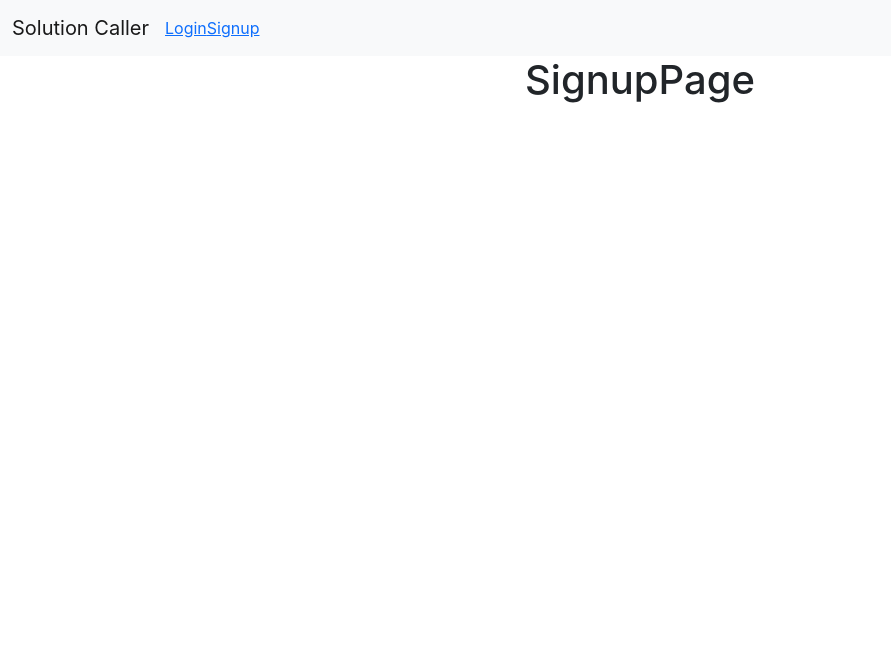
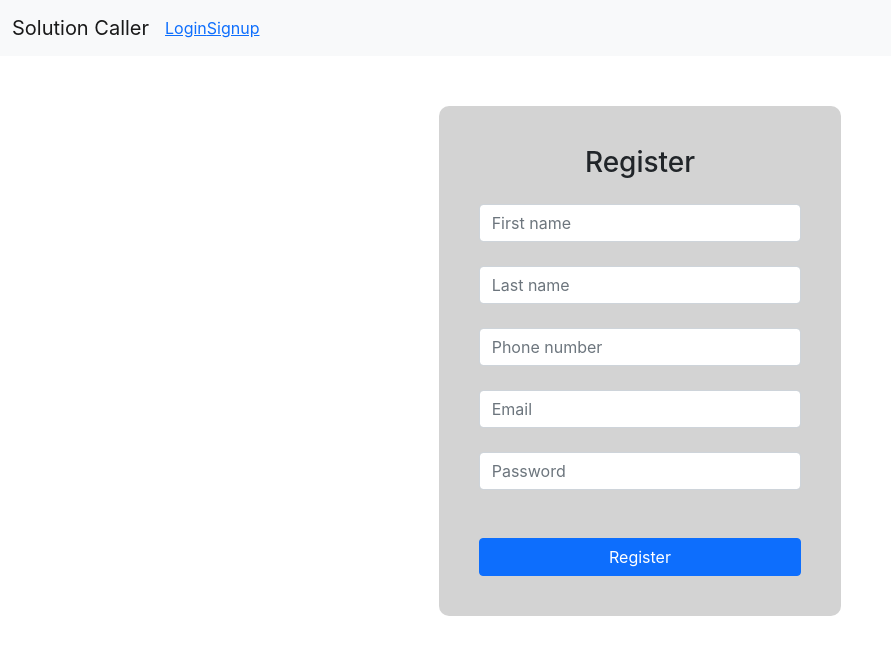
Before and after one commit to Johnsonojo/solution-recall-frontend, a React (Create React App) app: page /signup in a window 1280 px wide. Shown: the top 654 px of the page, without its empty margins (0-891 px from the left). Built offline with nearby package versions, Linux system fonts and the light colour scheme.

Commit message:
add register page

```diff
--- a/package.json
+++ b/package.json
@@ -7,11 +7,16 @@
     "@testing-library/react": "^13.1.1",
     "@testing-library/user-event": "^13.5.0",
     "axios": "^0.27.2",
+    "bootstrap": "^5.1.3",
+    "prop-types": "^15.8.1",
     "react": "^18.0.0",
     "react-dom": "^18.0.0",
+    "react-hook-form": "^7.31.1",
     "react-query": "^3.38.1",
     "react-router-dom": "^6.3.0",
     "react-scripts": "^5.0.1",
+    "react-toastify": "^9.0.1",
+    "sass": "^1.51.0",
     "web-vitals": "^2.1.4"
   },
   "scripts": {
--- a/public/index.html
+++ b/public/index.html
@@ -16,6 +16,10 @@
     -->
     <link rel="manifest" href="%PUBLIC_URL%/manifest.json" />
     <!-- CSS only -->
+    <link
+      rel="stylesheet"
+      href="https://fonts.googleapis.com/css?family=Roboto:300,400,500,700&display=swap"
+    />
     <link
       href="https://cdn.jsdelivr.net/npm/bootstrap@5.1.3/dist/css/bootstrap.min.css"
       rel="stylesheet"
--- a/src/App.js
+++ b/src/App.js
@@ -1,5 +1,8 @@
 import { QueryClient, QueryClientProvider } from "react-query";
+import { ReactQueryDevtools } from "react-query/devtools";
 import { BrowserRouter, Route, Routes } from "react-router-dom";
+import { ToastContainer } from "react-toastify";
+import "react-toastify/dist/ReactToastify.min.css";
 import "./App.css";
 import Dashboard from "./pages/Dashboard";
 import Homepage from "./pages/Homepage";
@@ -15,12 +18,14 @@ function App() {
         <div className="App">
           <Routes>
             <Route path="/" element={<Homepage />} />
-            <Route path="login" element={<Login />} />
-            <Route path="signup" element={<Signup />} />
-            <Route path="dashboard" element={<Dashboard />} />
+            <Route path="/login" element={<Login />} />
+            <Route path="/signup" element={<Signup />} />
+            <Route path="/dashboard" element={<Dashboard />} />
           </Routes>
+          <ToastContainer />
         </div>
       </BrowserRouter>
+      <ReactQueryDevtools initialIsOpen={false} />
     </QueryClientProvider>
   );
 }
--- /dev/null
+++ b/src/components/Button/button.css
@@ -0,0 +1,20 @@
+.button {
+  background-color: #fff;
+  border-color: #dbdbdb;
+  border-width: 1px;
+  color: #363636;
+  border-radius: 0.5rem;
+  padding: 1rem 1.5rem;
+}
+
+.button:hover {
+  border-color: #b5b5b5;
+  background-color: red;
+}
+
+.button:focus {
+  outline: none;
+  border-color: #363636;
+  color: #363636;
+  box-shadow: 0 0 0 0.125em rgba(156, 157, 161, 0.25);
+}
--- /dev/null
+++ b/src/components/Button/button.jsx
@@ -0,0 +1,14 @@
+import "./button.css";
+
+const ReusableButton = ({ text, style, loading = false, ...restProps }) => {
+  return (
+    <div>
+      <button className="button" style={{ style }} {...restProps}>
+        {text}
+      </button>
+      <hr />
+    </div>
+  );
+};
+
+export default ReusableButton;
--- a/src/pages/Homepage/index.jsx
+++ b/src/pages/Homepage/index.jsx
@@ -1,23 +1,28 @@
 import React from "react";
 import LandingNavbar from "../../components/LandingNavbar";
 import { Link } from "react-router-dom";
+import ReusableButton from "../../components/Button/button";
 
 const Homepage = () => {
   return (
     <div>
       <LandingNavbar />
-      <h1>Welcome to solution recaller</h1>
-      <div>
-        <button>
+      {/* <h1>Welcome to solution recaller</h1> */}
+      {/* <div>
+        <button className="btn btn-primary">
           <Link to="/login">Login</Link>
         </button>
       </div>
 
       <div>
-        <button>
+        <button className="btn btn-primary">
           <Link to="/signup">Signup</Link>
         </button>
-      </div>
+      </div> */}
+      <ReusableButton text="Login">
+        <Link to="/login"></Link>
+      </ReusableButton>
+      <ReusableButton text="Register" />
     </div>
   );
 };
--- a/src/pages/Signup/index.jsx
+++ b/src/pages/Signup/index.jsx
@@ -1,11 +1,136 @@
 import React from "react";
+import { useForm } from "react-hook-form";
+import { useMutation, useQueryClient } from "react-query";
+import { useNavigate } from "react-router-dom";
+import { toast } from "react-toastify";
 import LandingNavbar from "../../components/LandingNavbar";
+import authAPI from "../../redux/api/authAPI";
+import "./signup.css";
 
 const SignupPage = () => {
+  const {
+    register,
+    formState: { errors },
+    handleSubmit,
+  } = useForm();
+
+  const queryClient = useQueryClient();
+  const navigate = useNavigate();
+
+  const mutation = useMutation(authAPI.signupUser, {
+    onSuccess: (data) => {
+      if (!data.error) {
+        queryClient.setQueryData("registeredUserDetails", () => data.data);
+        localStorage.setItem("registeredUserId", data?.data?.id);
+        navigate("/dashboard");
+      }
+    },
+    onError: (data) => {
+      toast.error(data?.response?.data?.message);
+    },
+  });
+  const onSubmit = (data) => {
+    const userDetails = data;
+    mutation.mutate({ userDetails });
+  };
+
+  const passwordTest = /^(?=.*\d)(?=.*[a-z])(?=.*[A-Z])(?=.*[a-zA-Z]).{8,}$/;
+  const emailTest = /^[A-Z0-9._%+-]+@[A-Z0-9.-]+\.[A-Z]{2,4}$/i;
+
   return (
     <div>
       <LandingNavbar />
-      <h1>SignupPage</h1>
+      <div className="col-sm-12 col-md-6 col-lg-4 container">
+        <form className="form-container" onSubmit={handleSubmit(onSubmit)}>
+          <h3 className="mb-4">Register</h3>
+          <div className="form-group mb-4">
+            <input
+              type="text"
+              className="form-control"
+              id="exampleInputFirstName"
+              placeholder="First name"
+              {...register("firstName", { required: true, maxLength: 20 })}
+            />
+            <label className="error-label">
+              {errors.firstName?.type === "required" &&
+                "First name is required"}
+            </label>
+          </div>
+
+          <div className="form-group mb-4">
+            <input
+              type="text"
+              className="form-control"
+              id="exampleInputLastName"
+              placeholder="Last name"
+              {...register("lastName", { required: true, maxLength: 20 })}
+            />
+            <label className="error-label">
+              {errors.lastName?.type === "required" && "Last name is required"}
+            </label>
+          </div>
+
+          <div className="form-group mb-4">
+            <input
+              type="text"
+              className="form-control"
+              id="exampleInputPhoneNumber"
+              placeholder="Phone number"
+              {...register("phoneNumber", { required: true, maxLength: 20 })}
+            />
+            <label className="error-label">
+              {errors.phoneNumber?.type === "required" &&
+                "Phone number is required"}
+            </label>
+          </div>
+
+          <div className="form-group mb-4">
+            <input
+              type="email"
+              className="form-control"
+              id="exampleInputEmail"
+              aria-describedby="emailHelp"
+              placeholder="Email"
+              {...register("email", {
+                required: true,
+                validate: (value) =>
+                  emailTest.test(value) || "Invalid email format",
+              })}
+            />
+            <label className="error-label">
+              {errors.email?.type === "required" && "Email is required"}
+            </label>
+            <label className="error-label">{errors?.email?.message}</label>
+          </div>
+
+          <div className="form-group mb-5">
+            <input
+              type="password"
+              className="form-control"
+              id="exampleInputPassword"
+              placeholder="Password"
+              {...register("password", {
+                required: true,
+                validate: (value) =>
+                  passwordTest.test(value) ||
+                  "Password must have at least (1) uppercase letter, (1) lowercase letter, (1) number, and minimum of (8) characters long",
+              })}
+            />
+            <label className="error-label">
+              {errors?.password?.type === "required" && "Password is required"}
+            </label>
+            <label className="error-label">{errors?.password?.message}</label>
+          </div>
+
+          <button
+            type="submit"
+            className="btn btn-primary col-12"
+            disabled={mutation.isLoading}
+          >
+            {mutation.isLoading ? "Please wait..." : "Register"}
+          </button>
+        </form>
+      </div>
     </div>
   );
 };
--- /dev/null
+++ b/src/pages/Signup/signup.css
@@ -0,0 +1,13 @@
+.form-container {
+  background-color: rgb(211, 211, 211);
+  border-radius: 10px;
+  margin: 50px auto;
+  padding: 40px;
+}
+
+.error-label {
+  color: red;
+  display: flex;
+  font-size: 13px;
+  font-weight: 500;
+}
--- /dev/null
+++ b/src/redux/api/authAPI.js
@@ -0,0 +1,15 @@
+import baseAxiosMethod from "../baseAxiosMethod";
+
+const authAPI = {};
+
+authAPI.signupUser = async ({ userDetails }) => {
+  try {
+    const response = await baseAxiosMethod.post("auth/register", userDetails);
+    const { data } = response;
+    return data;
+  } catch (error) {
+    throw error;
+  }
+};
+
+export default authAPI;
```
Also changed, not shown: src/index.js (+10 -7 lines), 1 other file (tests, documents, lock files or other folders).
